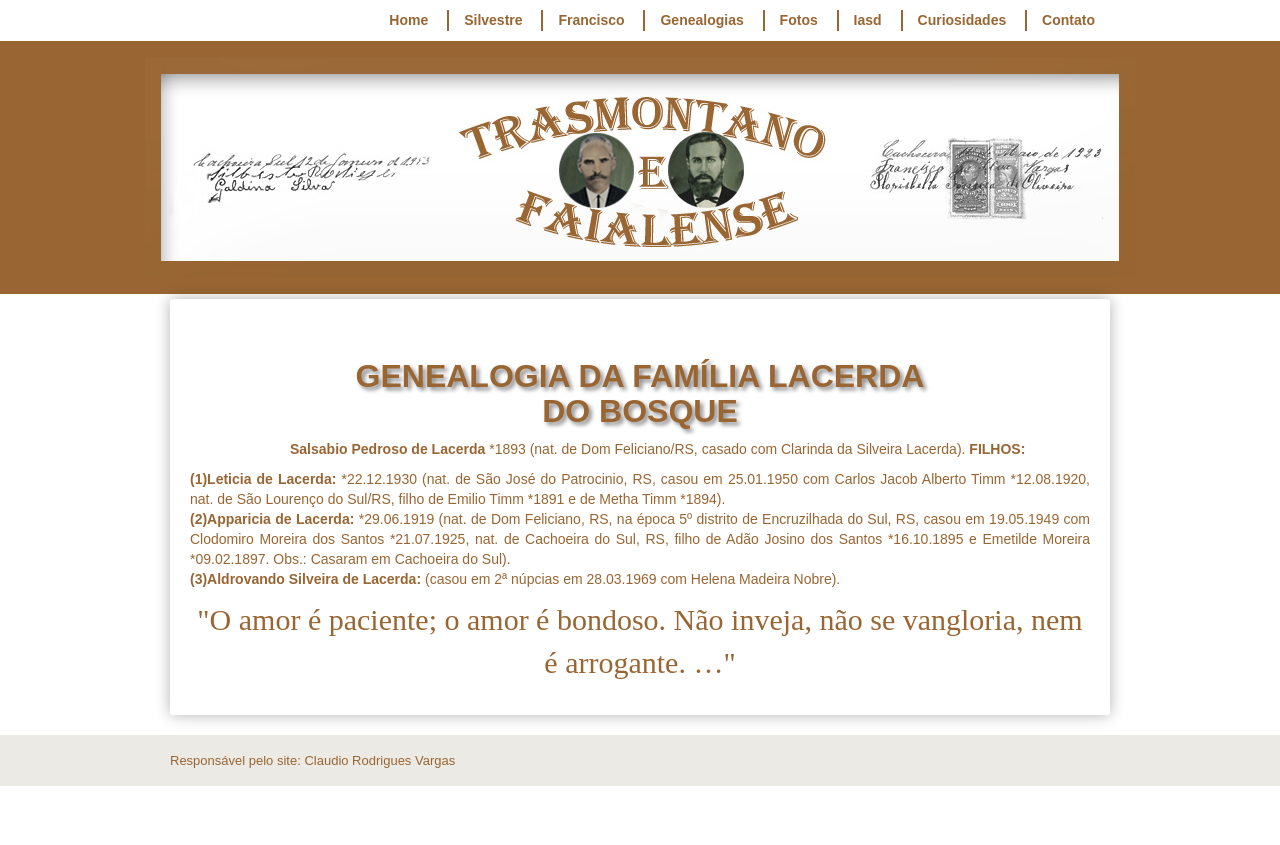
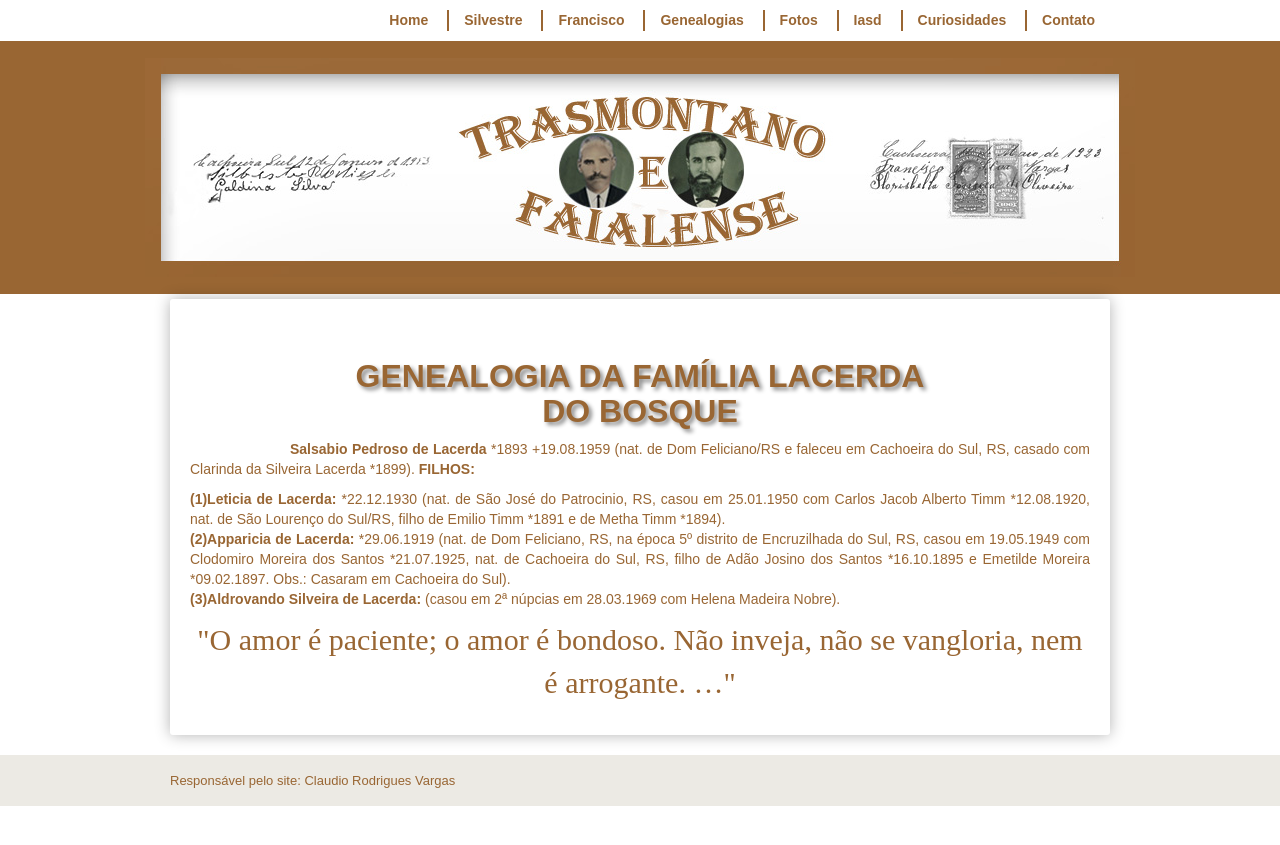
Before and after one commit to claudiovargas1955/claudiovargas1955.github.io, a Jekyll site: the page built from _pages/familia-lacerda-salsabio.html, in a window 1280 px wide. Shown: the top 845 px of the page. Built offline with Jekyll 4.4.1, drawn with Linux system fonts in a browser that asks for light colours; some web fonts are replaced.

Commit message:
Update familia-lacerda-salsabio.html

```diff
--- a/_pages/familia-lacerda-salsabio.html
+++ b/_pages/familia-lacerda-salsabio.html
@@ -96,7 +96,8 @@ details[open] summary {color:#996633;
 
 <h1>GENEALOGIA DA FAMÍLIA LACERDA<br>DO BOSQUE</h1>
 
-<b><p style="text-indent:100px";/>Salsabio Pedroso de Lacerda </b>*1893 (nat. de Dom Feliciano/RS, casado com Clarinda da Silveira Lacerda). <b>FILHOS: </b><br>
+<b><p style="text-indent:100px";/>Salsabio Pedroso de Lacerda </b>*1893 +19.08.1959 (nat. de Dom Feliciano/RS e faleceu em Cachoeira do Sul, RS, casado com Clarinda
+da Silveira Lacerda *1899). <b>FILHOS: </b><br>
 
 <p><b>(1)Leticia de Lacerda: </b>*22.12.1930 (nat. de São José do Patrocinio, RS, casou em 25.01.1950 com Carlos Jacob Alberto Timm *12.08.1920, nat. de São Lourenço
 do Sul/RS, filho de Emilio Timm *1891 e de Metha Timm *1894). <br>
```
